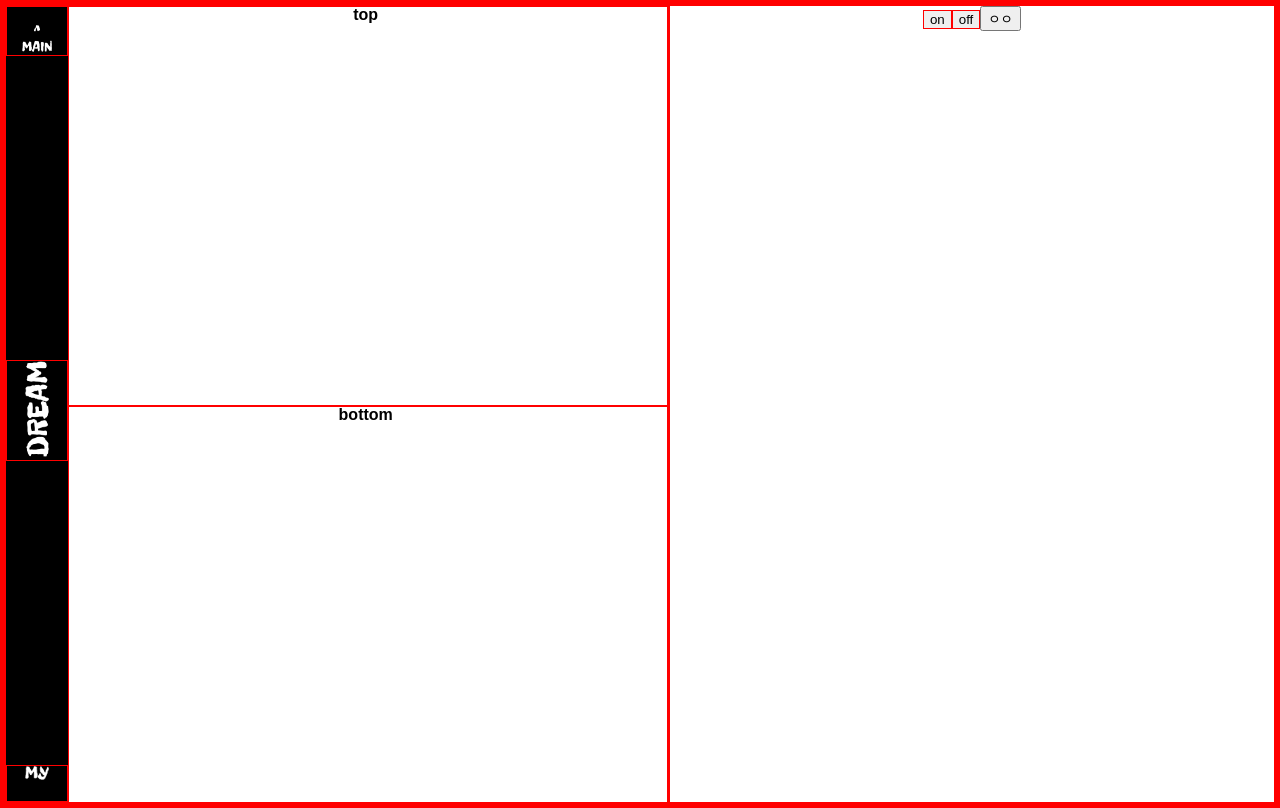
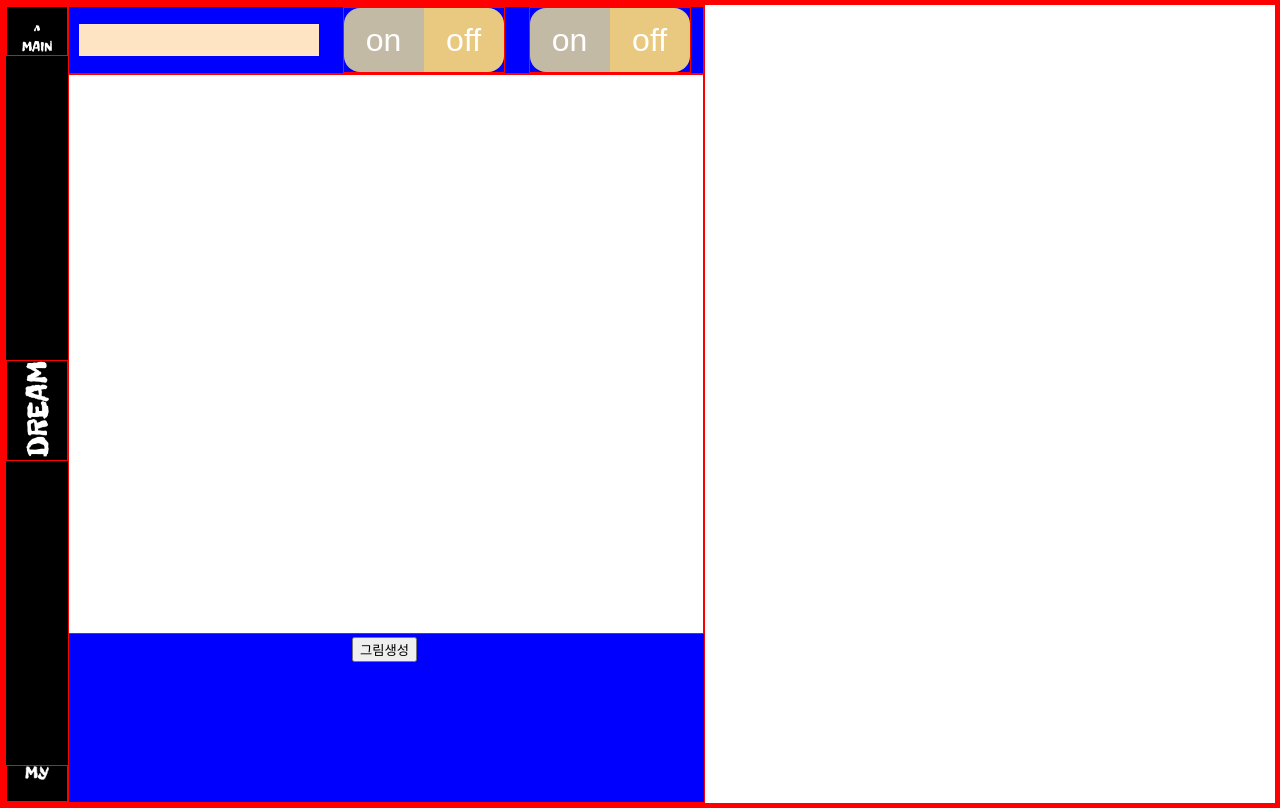
Before and after one commit to SMin1620/IN_A_DREAM, a React (Create React App) app in the folder front/: page /CreateDreamDiary in a window 1280 px wide. Built offline with nearby package versions, Linux system fonts and the light colour scheme; a web font is replaced by a local one.

Commit message:
feat: 꿈 작성페이지 기본 구조 작성

```diff
--- a/front/src/components/common/Toggle.tsx
+++ b/front/src/components/common/Toggle.tsx
@@ -1,49 +1,46 @@
+import React, { useState } from "react";
 import S from "styled-components";
-import { LoginButton } from "../../types";
 
-export interface ToggleProps extends LoginButton {
-  borderRadius?: string;
-  padding?: string;
-}
-
-const StyledToggleButton = S.button<ToggleProps>`
-  background-color: ${(props) => props.backgroundColor};
-  height: ${(props) => props.height};
-  width: ${(props) => props.width};
-  border: ${(props) => props.border};
-  margin: ${(props) => props.margin};
-  padding: ${(props) => props.padding};
-  color: ${(props) => props.color};
-  border-radius: ${(props) => props.borderRadius};
+const Button = S.button`
+  width: 5rem;
+  height: 4rem;
+  font-size: 2rem;
+  text-align: center;
+  border: none;
 `;
 
-const ToggleButton: React.FC<ToggleProps> = ({
-  onClick,
-  children,
-  width,
-  height,
-  border,
-  margin,
-  backgroundColor,
-  color,
-  borderRadius,
-  padding,
-}) => {
+const OnButton = S(Button)`
+  border-radius: 1rem 0 0 1rem;
+`;
+
+const OffButton = S(Button)`
+  border-radius: 0 1rem 1rem 0;
+`;
+
+const Able = {
+  border: "none",
+  backgroundColor: "#e9c980",
+  color: "white",
+};
+
+const Disable = {
+  backgroundColor: "#c3baa5",
+  color: "white",
+};
+
+const Toggle = () => {
+  const [sell, setSell] = useState(false);
+
   return (
-    <StyledToggleButton
-      onClick={onClick}
-      width={width}
-      height={height}
-      border={border}
-      margin={margin}
-      backgroundColor={backgroundColor}
-      color={color}
-      borderRadius={borderRadius}
-      padding={padding}
-    >
-      {children}
-    </StyledToggleButton>
+    <div>
+      <OnButton style={sell ? Able : Disable} onClick={() => setSell(true)}>
+        on
+      </OnButton>
+      <OffButton style={sell ? Disable : Able} onClick={() => setSell(false)}>
+        off
+      </OffButton>
+    </div>
   );
 };
 
-export default ToggleButton;
+export default Toggle;
--- a/front/src/pages/CreateDreamDiaryPage.tsx
+++ b/front/src/pages/CreateDreamDiaryPage.tsx
@@ -3,34 +3,40 @@ import Button from "../components/common/Button";
 import Input from "../components/common/Input";
 import Navbar from "../components/features/NavbarComponents/Navbar";
 import "./styles/CreateDreamDiaryPage.css";
-import ToggleButton from "../components/common/Toggle";
+import Toggle from "../components/common/Toggle";
 
 const CreateDreamDiaryPage = () => {
-  const [sell, setSell] = useState(false);
+  const [sell, setSell] = useState<boolean>(false);
+  const [diaryImage, setDiaryImage] = useState(false);
 
   const inputTitle = (e: React.ChangeEvent<HTMLInputElement>) => {
     console.log(e.target.value);
   };
 
-  const handleSell = () => {
-    console.log("눌림");
+  const handleCreateImage = () => {
+    // 로직처리 후 다이어리 이미지 넣어주기
+    setDiaryImage(true);
   };
-
-  console.log(sell);
 
   return (
     <div>
       <Navbar />
       <div className="create-dream-diary">
-        <div className="create-dream-diary-left">
+        <div
+          className={`create-dream-diary-left ${diaryImage ? "on-diary" : ""}`}
+        >
           <div className="create-dream-diary-left-top">top</div>
           <div className="create-dream-diary-left-bottom">bottom</div>
         </div>
 
         <div className="create-dream-diary-right">
-          <ToggleButton onClick={handleSell}>on</ToggleButton>
-          <ToggleButton onClick={() => setSell(false)}>off</ToggleButton>
-          <button onClick={handleSell}>ㅇㅇ</button>
+          <div className="create-dream-diary-right-head">
+            <input type="text" />
+            <Toggle />
+            <Toggle />
+          </div>
+          <textarea className="create-dream-diary-textarea" />
+          <button onClick={handleCreateImage}>그림생성</button>
         </div>
       </div>
     </div>
--- a/front/src/pages/styles/CreateDreamDiaryPage.css
+++ b/front/src/pages/styles/CreateDreamDiaryPage.css
@@ -5,6 +5,11 @@
 }
 
 .create-dream-diary-left {
+  width: 0vw;
+  transition: width 1s cubic-bezier(0.22, 0.61, 0.36, 1);
+}
+
+.on-diary {
   width: 50vw;
 }
 
@@ -18,4 +23,38 @@
 
 .create-dream-diary-right {
   width: 50vw;
+  background-color: blue;
 }
+
+.create-dream-diary-right-head {
+  display: flex;
+  align-items: center;
+  justify-content: space-around;
+}
+
+.create-dream-diary-right-head > input {
+  border: none;
+  background-color: bisque;
+  font-size: 2rem;
+  width: 15rem;
+  height: 2rem;
+}
+
+.create-dream-diary-textarea {
+  width: 100%;
+  height: 70vh;
+  padding: 1rem;
+  font-size: 2rem;
+  font-weight: bold;
+  resize: none;
+  border: none;
+}
+
+.create-dream-diary-textarea:focus {
+  outline: none;
+  border: 1px solid green;
+}
+
+.create-dream-diary-textarea::-webkit-scrollbar {
+  display: none;
+}
```
